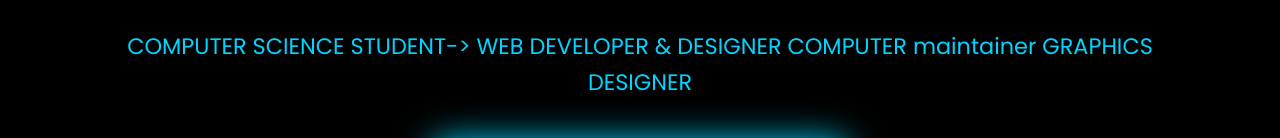
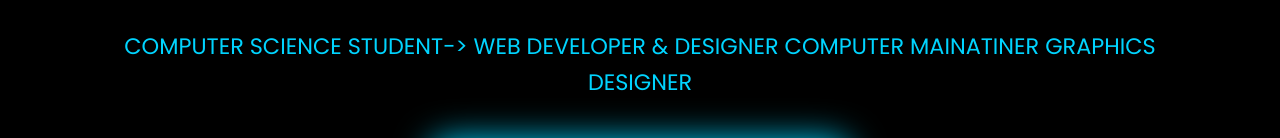
Before and after one commit to abelyesbata/webpro1, a plain HTML site: page index.html in a window 1280 px wide. Shown: the part 436-574 px from the top of the page. Drawn offline with Linux system fonts and the light colour scheme; files whose address does not match are found by name.

Commit message:
Update index.html

```diff
--- a/index.html
+++ b/index.html
@@ -263,7 +263,7 @@ transform: translateY(-8px) scale(1.3);
             <div class="welcome-text">Welcome to My Portfolio Website</div>
             <h1>Abel Yesfa</h1>
             <p style="text-align:center; font-size:1.4rem; color:var(--primary); margin-top:1rem;">
-                COMPUTER SCIENCE STUDENT-> WEB DEVELOPER & DESIGNER COMPUTER maintainer GRAPHICS DESIGNER
+                COMPUTER SCIENCE STUDENT-> WEB DEVELOPER & DESIGNER COMPUTER MAINATINER GRAPHICS DESIGNER
             </p>
             <img src="Abels.jpg" alt="Abel Yesfa" class="full-photo">
         </section>
```
